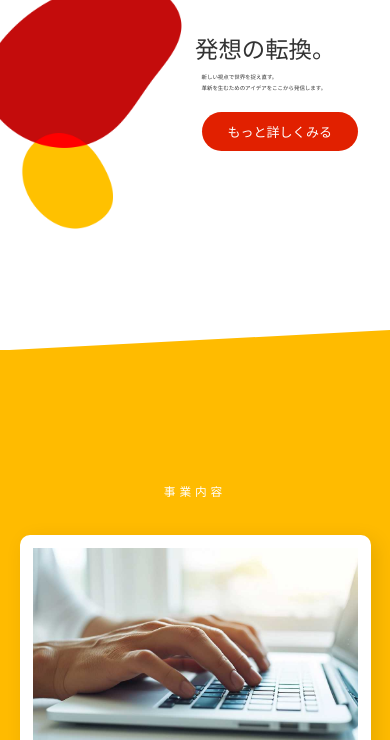
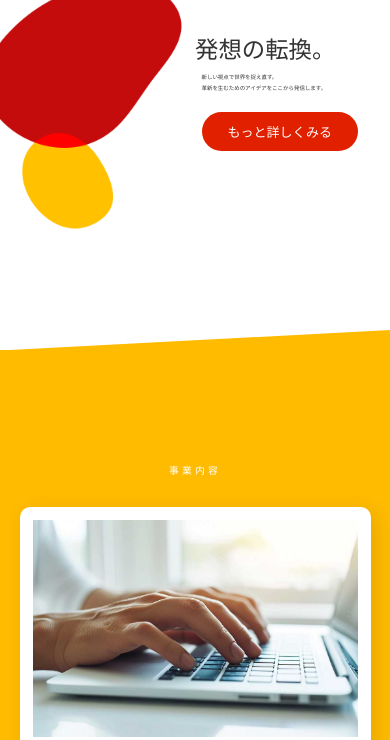
Before and after one commit to dinnerdaichi/LP_VIA, a plain HTML site: page index.html in a window 390 px wide. Shown: the part 62-802 px from the top of the page. Drawn offline with nearby package versions, Linux system fonts and the light colour scheme; some packages are replaced by stand-ins of ours; a script that the page names is missing; a web font is replaced by a local one.

Commit message:
css調整

```diff
--- a/assets/css/style.css
+++ b/assets/css/style.css
@@ -408,6 +408,14 @@ main h2 {
 	color: var(--text-via-color);	/*文字色。css冒頭で指定しているprimary-colorを読み込みます*/
 }
 
+@media screen and (max-width: 480px) {
+  /*h2の文字サイズを小さくする*/
+  main h2 {
+    font-size: 2.5rem;		/*文字サイズ。基準の2.5倍の大きさに。*/
+  }
+
+}
+
 /*bg1背景の上でのh2*/
 .bg1 h2 {
 	color: var(--primary-inverse-color);	/*文字色。css冒頭で指定しているprimary-inverse-colorを読み込みます*/
@@ -659,12 +667,22 @@ animationの行の「0.05s」が文字の出現のなめらかさで、大きい
 	background: #fff;		/*背景色*/
     grid-template-rows: auto 1fr;	/*１つ目（この場合はfigure要素のサイズ）は自動に、２つ目（この場合はtextブロック））を残った幅で使う*/
 	box-shadow: 5px 5px 20px rgba(0,0,0,0.1);	/*ボックスの影。右へ、下へ、ぼかし幅、0,0,0は黒の事で0.1は色が10%出た状態。*/
-  margin-top: 30px;
+  /* margin-top: 30px; */
   border-radius: 10px;
 }
 
-.list-grid1 .list:first-child{
-  margin-top: 0;
+
+@media screen and (max-width: 480px) {
+
+  .list-grid1 .list{
+    margin-top: 30px;
+  }
+
+  /*ボックス１個あたりの設定を小さな端末用に上書き*/
+  .list-grid1 .list:first-child {
+    margin-top: 0;
+  }
+
 }
 
 /*ボックス内のfigure画像*/
@@ -720,6 +738,15 @@ animationの行の「0.05s」が文字の出現のなめらかさで、大きい
 	padding-left: var(--global-space);
 	padding-right: var(--global-space);
 }
+
+@media screen and (max-width: 480px) {
+  /*bg1の上の余白を小さくする*/
+  .bg1 {
+    padding-bottom: 14vw;	/*ボックス内の上に空ける余白。お好みで調整して下さい。*/
+  }
+
+}
+
 .bg1 a {
 	color: inherit;
 }
```
